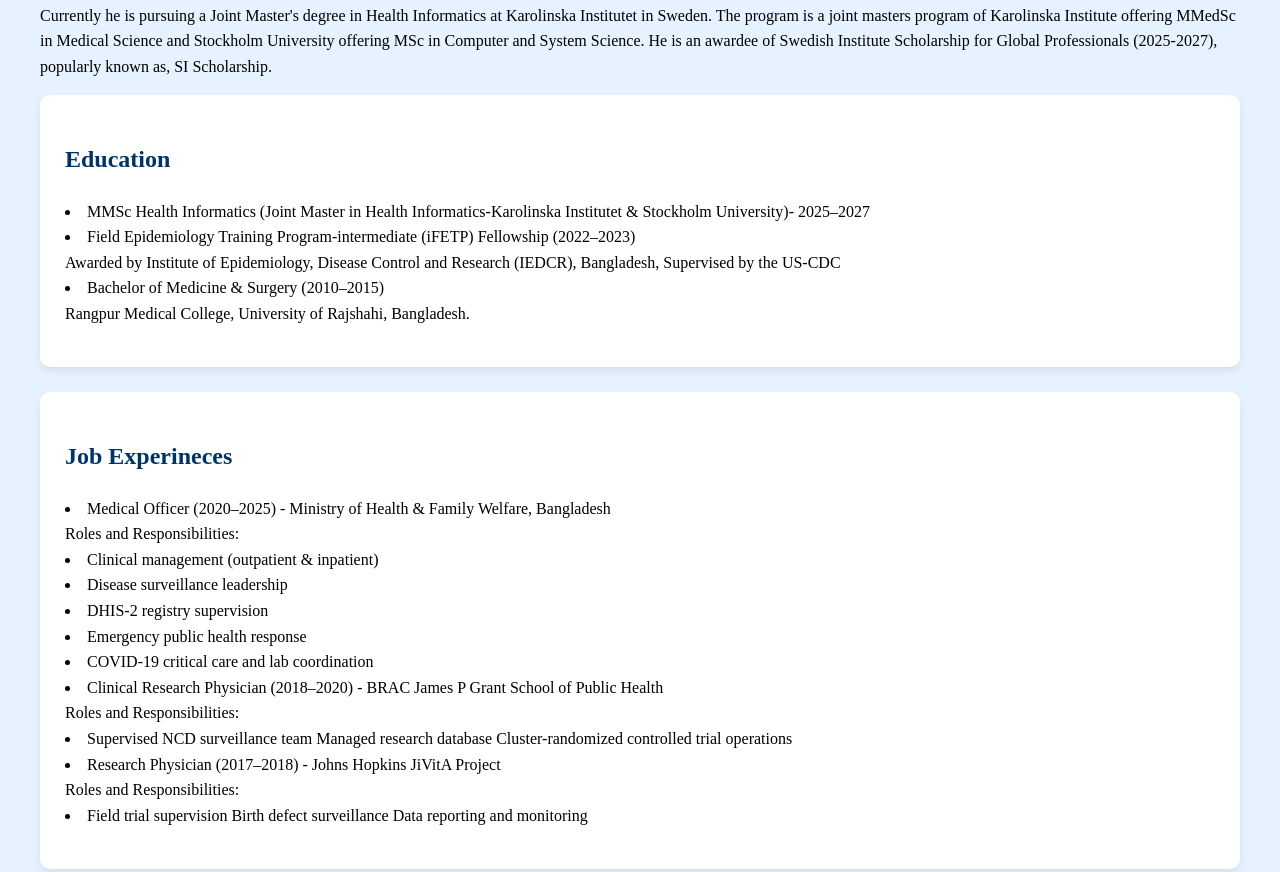
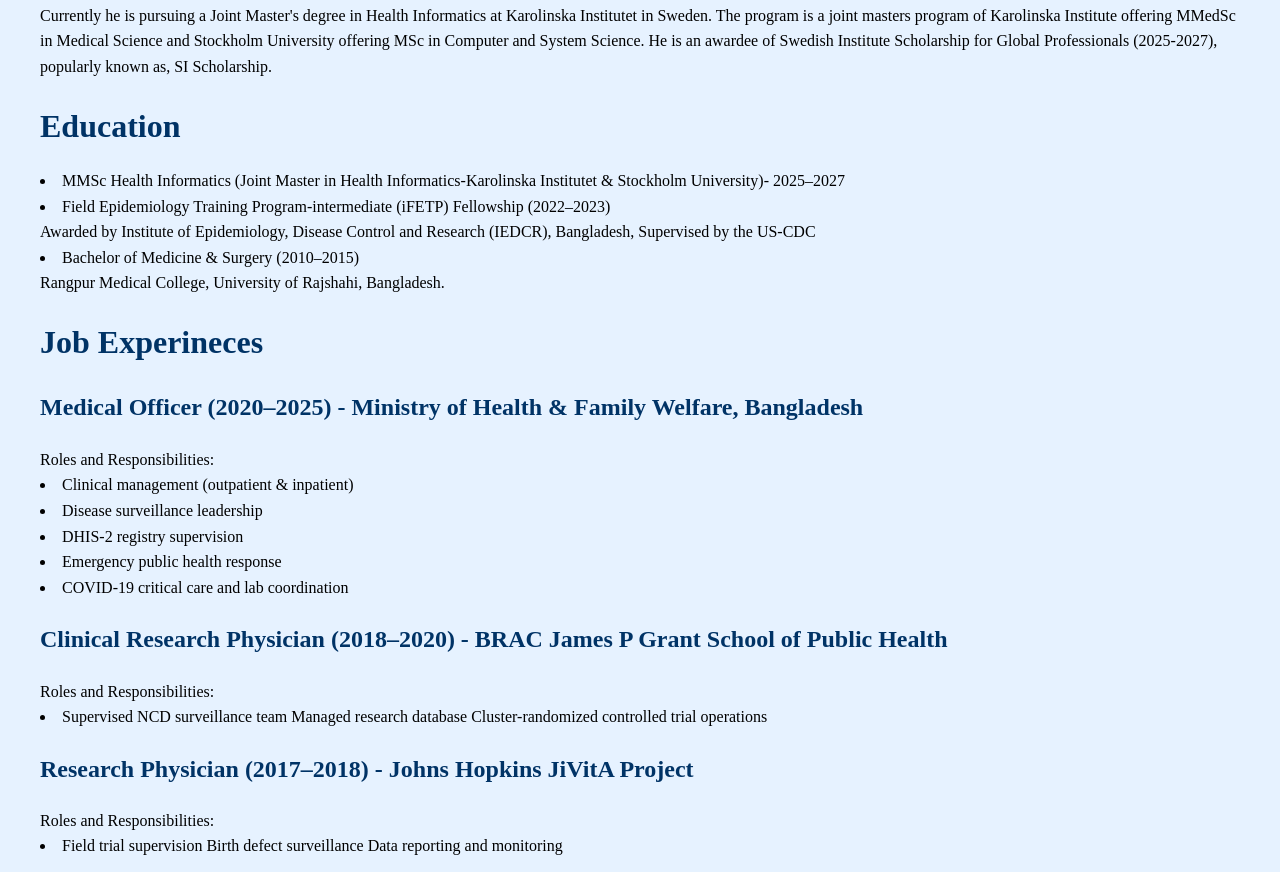
Before and after one commit to anudasrpmc39-sudo/anupomdas.github.io, a plain HTML site: page about.html in a window 1280 px wide. Shown: the part 423-1295 px from the top of the page. Drawn offline with Linux system fonts and the light colour scheme.

Commit message:
Update section headings in about.html
Signed-off-by: Anupom Das <anudasrpmc39@gmail.com>

```diff
--- a/about.html
+++ b/about.html
@@ -29,8 +29,8 @@
 <p>    Currently he is pursuing a Joint Master's degree in Health Informatics at Karolinska Institutet in Sweden. The program is a joint masters program of Karolinska Institute offering MMedSc in Medical Science and Stockholm University offering MSc in Computer and System Science. He is an awardee of Swedish Institute Scholarship for Global Professionals (2025-2027), popularly known as, SI Scholarship. <p>
 </html>
 
-<section>
-    <h2> Education </h2>
+
+<h1> Education </h1>
     <p>
 <li> MMSc Health Informatics (Joint Master in Health Informatics-Karolinska Institutet & Stockholm University)- 2025–2027 </li>
 <li> Field Epidemiology Training Program-intermediate (iFETP) Fellowship (2022–2023) </li>
@@ -38,12 +38,10 @@
 <li> Bachelor of Medicine & Surgery (2010–2015) </li>
     Rangpur Medical College, University of Rajshahi, Bangladesh.
     </p>
-     </section>
 
-        <section>
-    <h2>Job Experineces</h2>
+    <h1>Job Experineces</h1>
     <p>
-        <li>Medical Officer (2020–2025) - Ministry of Health & Family Welfare, Bangladesh </li>
+        <h2>Medical Officer (2020–2025) - Ministry of Health & Family Welfare, Bangladesh </h2>
         Roles and Responsibilities:
         <li>Clinical management (outpatient & inpatient) </li>
         <li>Disease surveillance leadership </li>
@@ -51,17 +49,16 @@
         <li>Emergency public health response </li>
         <li>COVID-19 critical care and lab coordination </li>
 
-<li> Clinical Research Physician (2018–2020) -  BRAC James P Grant School of Public Health </li>
+<h2> Clinical Research Physician (2018–2020) -  BRAC James P Grant School of Public Health </h2>
     Roles and Responsibilities:
         <li> Supervised NCD surveillance team Managed research database Cluster-randomized controlled trial operations </li>
 
-<li> Research Physician (2017–2018) - Johns Hopkins JiVitA Project </li>
+<h2> Research Physician (2017–2018) - Johns Hopkins JiVitA Project </h2>
          Roles and Responsibilities:
         <li> Field trial supervision Birth defect surveillance Data reporting and monitoring</li>
     </p>
-     </section>
 
-        <section>
+
     <h2>Research Interests</h2>
     <p>
         <li> Health Informatics, EHR, mHealth, mCARE. </li>
@@ -72,10 +69,9 @@
         <li> Education and Training in Health and Public Health </li>
         <li> DHIS-2, Health Registry </li>
     </p>
-     </section>
 
-        <section>
-    <h2>Technical Skills</h2>
+
+<h2>Technical Skills</h2>
     <p>
         <li> DHIS-2- Expert User for Health Registry management and system operation </li>
         <li> Python- Basic user and learner for coding in academic discipline </li>
@@ -83,10 +79,10 @@
         <li> EpiInfo- Confident User for research and surveillance </li>
         <li> QGIS- Confident user for mapping research data </li>
     </p>
-     </section>
 
-      <section>
-    <h2>Research Skills</h2>
+
+
+<h2>Research Skills</h2>
     <p>
         <li> Requirenment Engineering </li>
         <li> Software System Development in Healthcare and beyond </li>
@@ -94,6 +90,6 @@
         <li> Statistical Analysis of Health Data </li>
         <li> Program Evaluation </li>
     </p>
-     </section>
+
 </body>
 </html>
```
